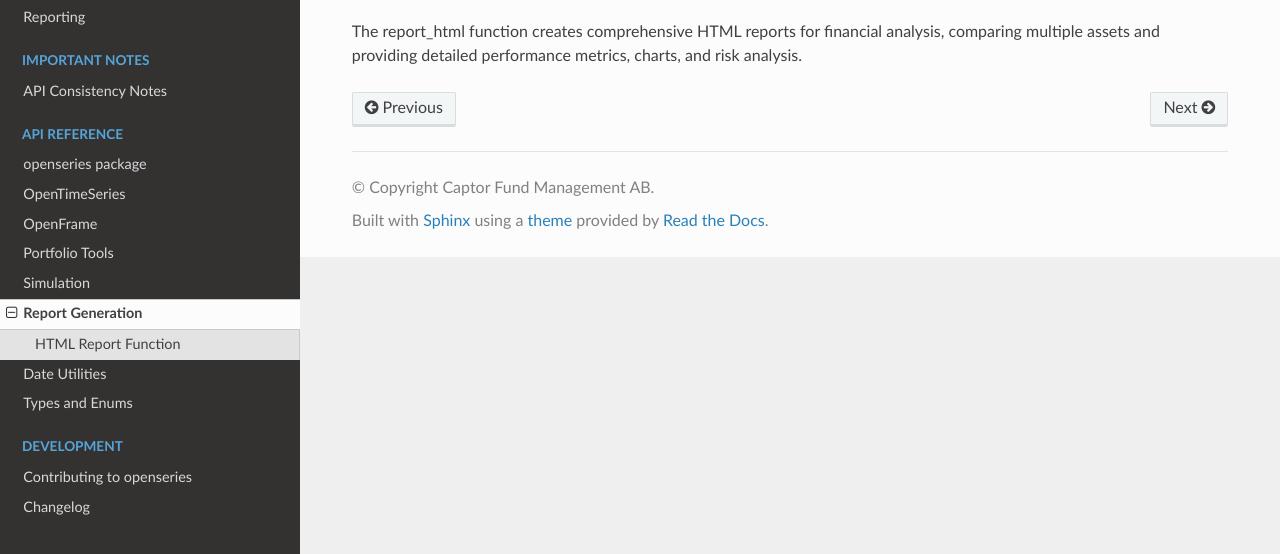
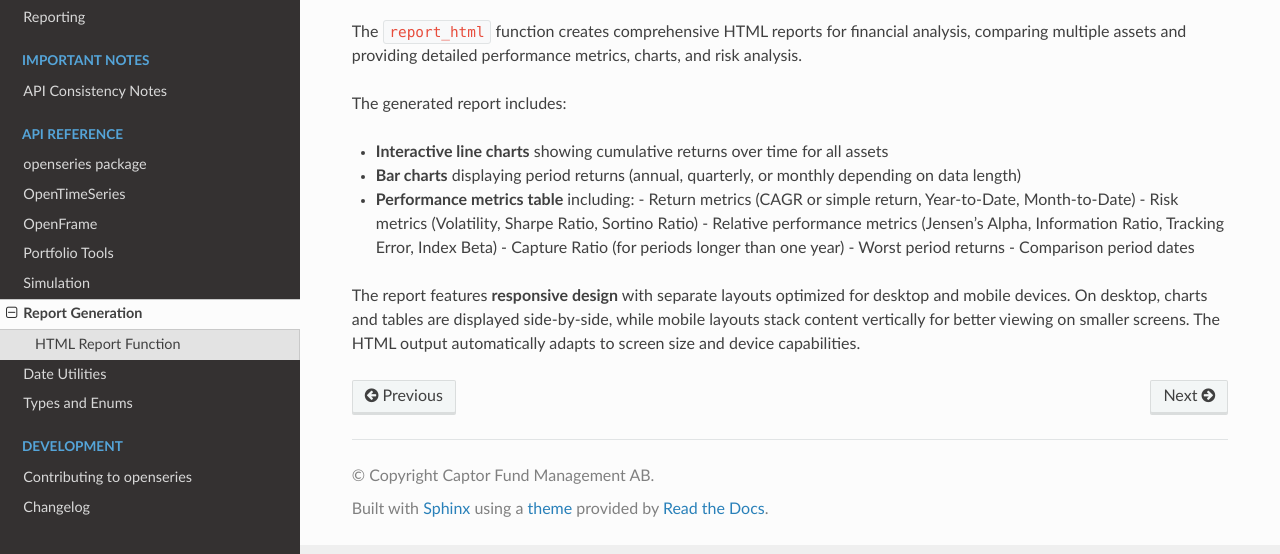
Before and after one commit to CaptorAB/openseries, a Sphinx documentation site: the page built from docs/source/api/report.rst, in a window 1280 px wide, cut to the strip 346-900 px from the top of the page. Built offline with Sphinx 7.4.7 and the Read the Docs theme 3.1.0, drawn with Linux system fonts in a browser that asks for light colours.

Commit message:
docs update

```diff
--- a/docs/source/api/report.rst
+++ b/docs/source/api/report.rst
@@ -9,4 +9,18 @@ HTML Report Function
 .. autofunction:: report_html
    :no-index:
 
-The report_html function creates comprehensive HTML reports for financial analysis, comparing multiple assets and providing detailed performance metrics, charts, and risk analysis.
+The ``report_html`` function creates comprehensive HTML reports for financial analysis, comparing multiple assets and providing detailed performance metrics, charts, and risk analysis.
+
+The generated report includes:
+
+- **Interactive line charts** showing cumulative returns over time for all assets
+- **Bar charts** displaying period returns (annual, quarterly, or monthly depending on data length)
+- **Performance metrics table** including:
+  - Return metrics (CAGR or simple return, Year-to-Date, Month-to-Date)
+  - Risk metrics (Volatility, Sharpe Ratio, Sortino Ratio)
+  - Relative performance metrics (Jensen's Alpha, Information Ratio, Tracking Error, Index Beta)
+  - Capture Ratio (for periods longer than one year)
+  - Worst period returns
+  - Comparison period dates
+
+The report features **responsive design** with separate layouts optimized for desktop and mobile devices. On desktop, charts and tables are displayed side-by-side, while mobile layouts stack content vertically for better viewing on smaller screens. The HTML output automatically adapts to screen size and device capabilities.
```
Also changed, not shown: 5 other files.
